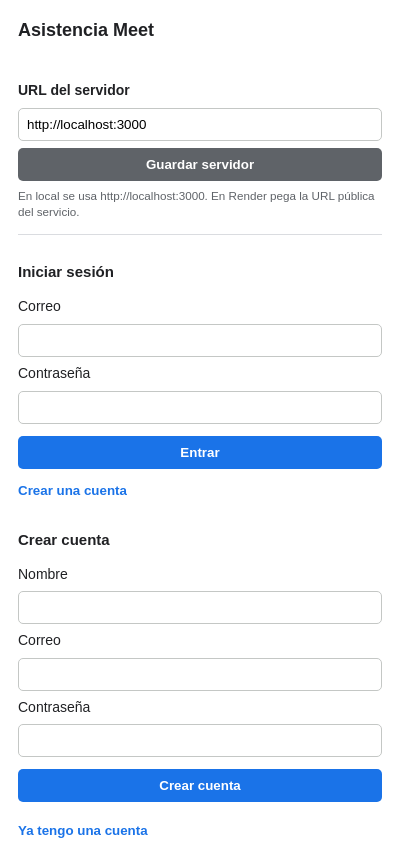
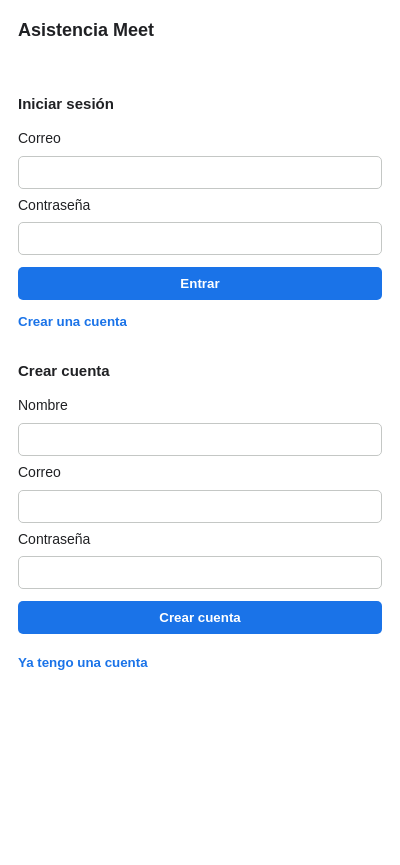
Before and after one commit to EstebanTrujilloBe12/ListaMeet, a browser extension: page extension/popup.html in a window 400 px wide. After the commit the page ends 844 px from the top, so only its background shows below. Drawn offline with Linux system fonts and the light colour scheme.

Commit message:
Configurar extension para servidor de produccion

```diff
--- a/extension/popup.css
+++ b/extension/popup.css
@@ -11,7 +11,7 @@ button.link-button { background: transparent; color: #1a73e8; padding-left: 0; t
 #message { color: #137333; min-height: 20px; margin: 0; }
 #message.error { color: #b3261e; }
 #signed-in small { color: #5f6368; display: block; margin: 3px 0 16px; }
-.server-settings { border-bottom: 1px solid #dadce0; display: grid; gap: 7px; margin: 10px 0 14px; padding-bottom: 14px; }
+.server-settings { display: none; }
 .server-settings label { font-weight: 600; }
 .server-settings small { color: #5f6368; }
 .server-settings button { margin-top: 0; }
--- a/extension/popup.js
+++ b/extension/popup.js
@@ -10,9 +10,7 @@
     showLogin: document.querySelector("#show-login"),
     name: document.querySelector("#user-name"),
     email: document.querySelector("#user-email"),
-    logout: document.querySelector("#logout"),
-    serverUrl: document.querySelector("#server-url"),
-    saveServer: document.querySelector("#save-server")
+    logout: document.querySelector("#logout")
   };
 
   function message(text, isError = false) {
@@ -55,20 +53,5 @@
     message("Sesión cerrada.");
   });
 
-  ui.saveServer.addEventListener("click", async () => {
-    try {
-      const baseUrl = await api.setBaseUrl(ui.serverUrl.value);
-      ui.serverUrl.value = baseUrl.replace(/\/api$/, "");
-      await api.clearToken();
-      ui.signedIn.hidden = true;
-      ui.signedOut.hidden = false;
-      message("Servidor actualizado. Inicia sesion de nuevo.");
-    } catch (error) { message(error.message || "No fue posible guardar el servidor", true); }
-  });
-
-  api.getBaseUrl()
-    .then((baseUrl) => { ui.serverUrl.value = baseUrl.replace(/\/api$/, ""); })
-    .then(() => api.me())
-    .then(({ user }) => renderUser(user))
-    .catch(() => api.clearToken());
+  api.me().then(({ user }) => renderUser(user)).catch(() => api.clearToken());
 })();
--- a/extension/src/api.js
+++ b/extension/src/api.js
@@ -21,10 +21,7 @@ class AttendanceApi {
   }
 
   async getBaseUrl() {
-    const stored = await chrome.storage.local.get(this.baseUrlStorageKey);
-    return stored[this.baseUrlStorageKey]
-      ? this.normalizeBaseUrl(stored[this.baseUrlStorageKey])
-      : this.defaultBaseUrl;
+    return this.defaultBaseUrl;
   }
 
   async setBaseUrl(value) {
--- a/extension/src/config.js
+++ b/extension/src/config.js
@@ -1,7 +1,6 @@
 // Cambia la URL solo si tu servidor no está en este mismo computador.
 // El acceso se realiza desde el icono de la extensión, no con un token manual.
 const ATTENDANCE_CONFIG = {
-  apiBaseUrl: "http://localhost:3000/api",
-  apiBaseUrlStorageKey: "attendance-api-base-url",
+  apiBaseUrl: "https://listameet.onrender.com/api",
   syncEveryMs: 30_000
 };
```
Also changed, not shown: README.md, extension/manifest.json.
